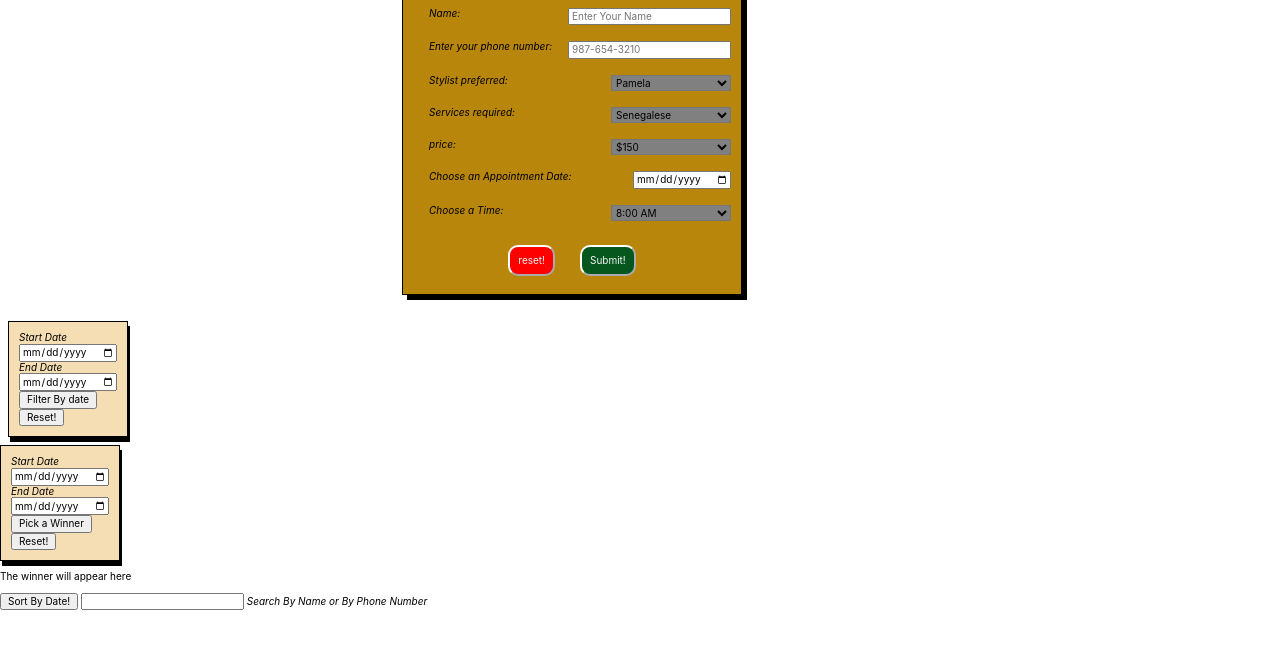
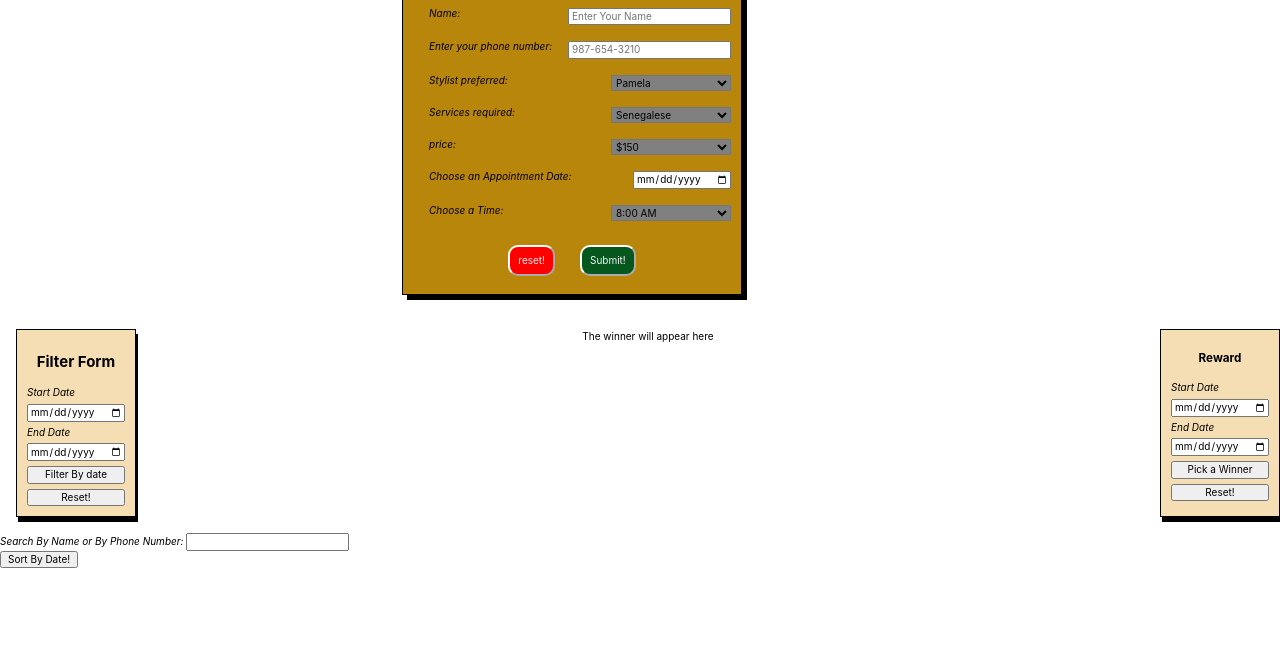
Before and after one commit to efoejean/Project1, a website: page index.html in a window 1280 px wide. Shown: the part 87-752 px from the top of the page. Drawn offline with nearby package versions, Linux system fonts and the light colour scheme.

Commit message:
Rearrange the CSS and the index

```diff
--- a/index.html
+++ b/index.html
@@ -88,16 +88,19 @@
         </div>
       </form>
     </div>
-    <div class="flex flex-column">
-      <form id="filterForm" class="form">
+    <div class="flex flex-justify--content">
+      <form id="filterForm" class="form flex flex-column">
+        <h2>Filter Form</h2>
         <label for="startDate">Start Date</label
         ><input id="startDate" type="date" required />
         <label for="endDate">End Date</label><input id="endDate" type="date" />
         <button id="filterbtn" type="submit">Filter By date</button>
         <button type="reset">Reset!</button>
       </form>
-    </div>
-    <form id="rewardForm" class="form">
+      <p>The winner will appear here</p>
+
+      <form id="rewardForm" class="form flex flex-column">
+        <h3>Reward</h3>
         <label for="startDate">Start Date</label
         ><input id="startDateReward" type="date" required />
         <label for="endDate">End Date</label
@@ -105,13 +108,12 @@
         <button id="filterReward" type="submit">Pick a Winner</button>
         <button type="reset">Reset!</button>
       </form>
-    <p>The winner will appear here</p>
-
+    </div>
+    <div>
+      <label> Search By Name or By Phone Number: </label
+      ><input id="filterSearch" type="text" />
+    </div>
     <button id="sort" type="button">Sort By Date!</button>
-    <input id="filterSearch" type="text" /><label>
-      Search By Name or By Phone Number</label
-    >
-
     <table id="appointment">
       <thead>
         <tr>
--- a/style.css
+++ b/style.css
@@ -30,7 +30,11 @@ table {
 label {
   font-style: italic;
 }
-
+h1,
+h2,
+h3 {
+  text-align: center;
+}
 td,
 th {
   border-bottom: 1px solid olive;
```
Lines whose indentation alone changed are shown as unchanged.
